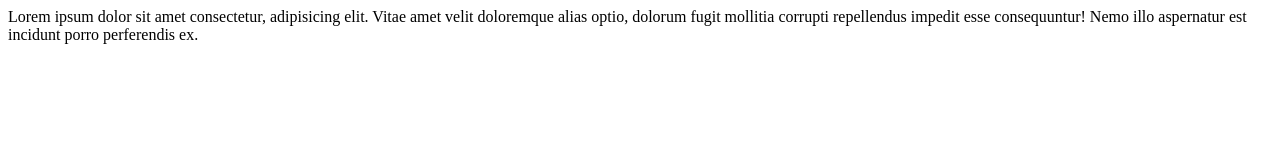
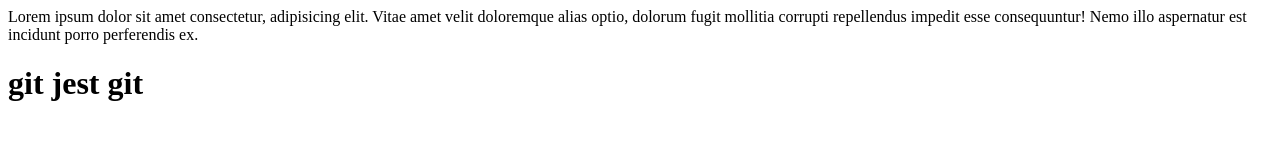
Before and after one commit to MateuszProchowski/kalkulator, a plain HTML site: page index.html in a window 1280 px wide. Drawn offline with Linux system fonts and the light colour scheme.

Commit message:
dodalem h1

```diff
--- a/index.html
+++ b/index.html
@@ -7,6 +7,7 @@
 </head>
 <body>
     <div>Lorem ipsum dolor sit amet consectetur, adipisicing elit. Vitae amet velit doloremque alias optio, dolorum fugit mollitia corrupti repellendus impedit esse consequuntur! Nemo illo aspernatur est incidunt porro perferendis ex.
+ <h1>git jest git</h1>
+</body>
 
-</body>
 </html>
```
